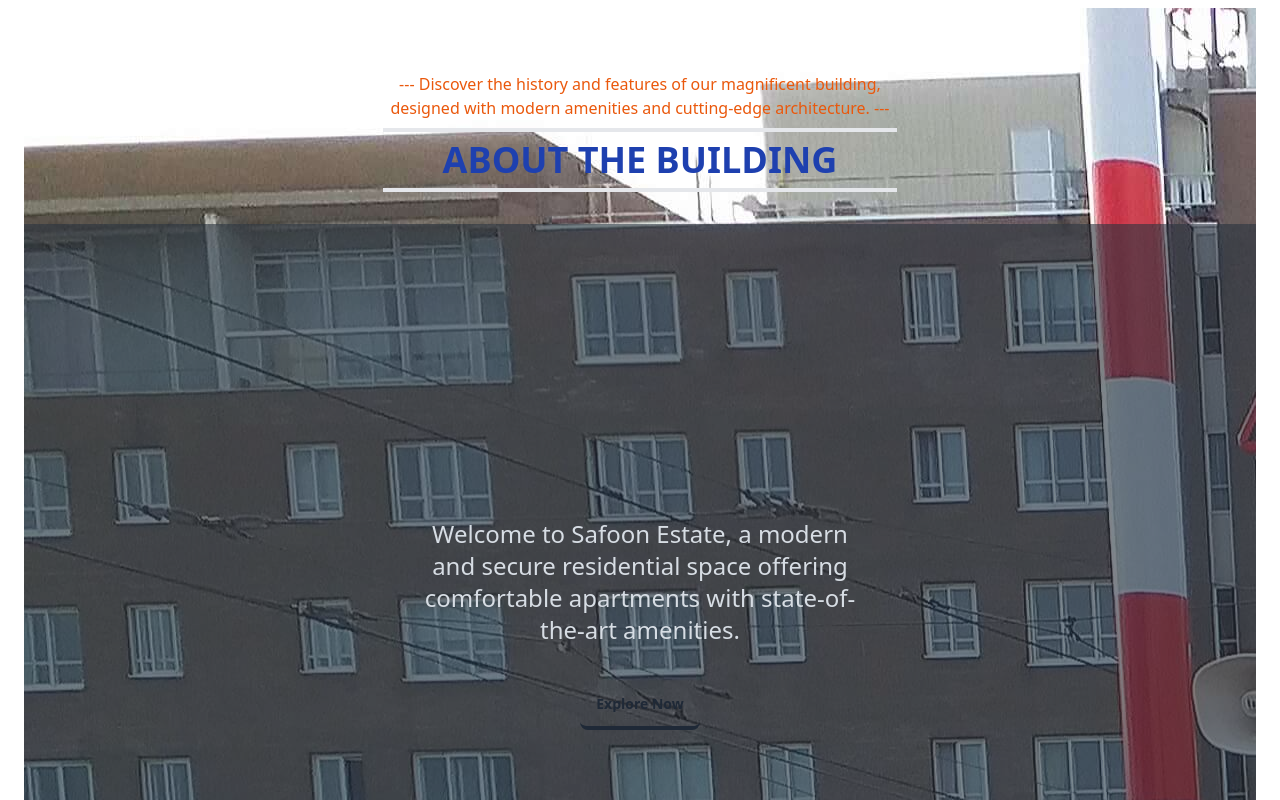
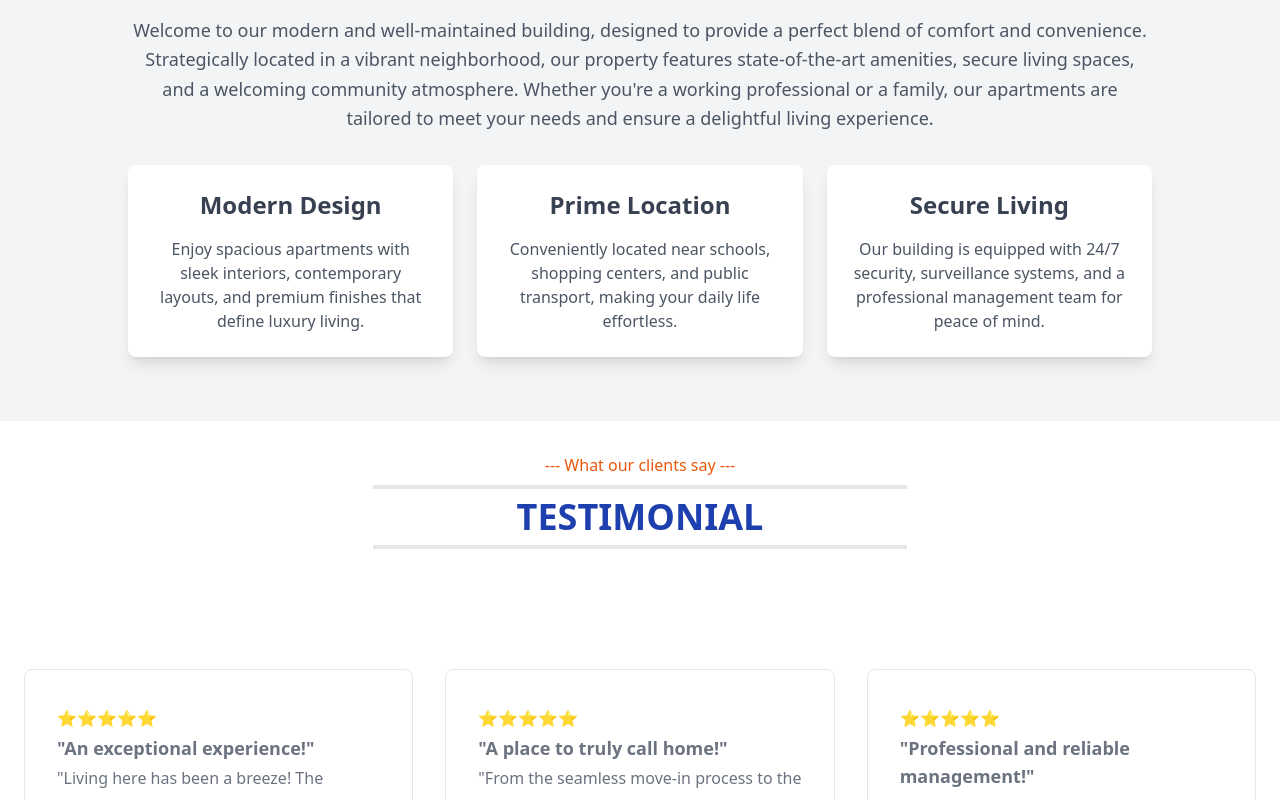
Before and after one commit to Lalonasm/b9a12-client-side, a React (Vite) app: page / in a window 1280 px wide. Shown: the part 1320-2120 px from the top of the page. Built offline with nearby package versions, Linux system fonts and the light colour scheme; no server answers.

Commit message:
home page updated

```diff
--- a/package.json
+++ b/package.json
@@ -13,7 +13,7 @@
     "@tanstack/react-query": "^5.55.2",
     "axios": "^1.7.7",
     "bootstrap": "^5.3.3",
-    "firebase": "^10.13.1",
+    "firebase": "^10.14.1",
     "leaflet": "^1.9.4",
     "localforage": "^1.10.0",
     "match-sorter": "^6.3.4",
@@ -28,7 +28,8 @@
     "react-leaflet": "^4.2.1",
     "react-router-dom": "^6.26.1",
     "react-spinners": "^0.14.1",
-    "sort-by": "^1.2.0",
+    "router-dom": "^3.0.1",
+    "sort-by": "^0.0.2",
     "swiper": "^11.1.12"
   },
   "devDependencies": {
--- a/public/apartments.json
+++ b/public/apartments.json
@@ -153,7 +153,7 @@
   },
   {
     "apartmentImage": "https://media.istockphoto.com/id/640252806/photo/woman-relaxing-on-balcony-holding-cup-of-coffee-or-tea.jpg?s=612x612&w=0&k=20&c=dTjx2Ssa95wKVTH3GJHMBAdzI4rhAi-oc1tCPeZdJOs=",
-    "floorNo":20 ,
+    "floorNo": 20,
     "blockName": "J",
     "apartmentNo": "120",
     "rent": 1350,
--- a/src/Pages/Apartments/Apartments.jsx
+++ b/src/Pages/Apartments/Apartments.jsx
@@ -8,20 +8,22 @@
 import useAxiosSecure from '../../hooks/useAxiosSecure'
 import { Helmet } from 'react-helmet-async'
 import { useQuery } from '@tanstack/react-query'
+import useAxiosRegular from '../../hooks/useAxiosRegular'
 // import Card from './Card'
 // import Container from '../Shared/Container'
 // import Heading from '../Shared/Heading'
 // import LoadingSpinner from '../Shared/LoadingSpinner'
 
 const Apartments = () => {
-    const axiosSecure = useAxiosSecure()
+    // const axiosSecure = useAxiosSecure()
+    const axiosRegular = useAxiosRegular()
 
 
     const { data: apartments = [], isLoading } = useQuery(
         {
             queryKey: ['apartments'],
             queryFn: async () => {
-                const { data } = await axiosSecure.get('/apartments');
+                const { data } = await axiosRegular.get('/apartments');
                 // console.log(data);
                 return data
             }
--- a/src/Pages/Home/AboutTheBuilding/AboutTheBuilding.jsx
+++ b/src/Pages/Home/AboutTheBuilding/AboutTheBuilding.jsx
@@ -1,62 +1,110 @@
-import DivisionTitle from "../../../components/DivisionTitle/DivisionTitle";
-import feature from '../../../assets/image/feature.jpg';
-import feature2 from '../../../assets/image/feature2.jpg';
-import feature3 from '../../../assets/image/feature3.png';
+// import DivisionTitle from "../../../components/DivisionTitle/DivisionTitle";
+// import feature from '../../../assets/image/feature.jpg';
+// import feature2 from '../../../assets/image/feature2.jpg';
+// import feature3 from '../../../assets/image/feature3.png';
 
 
-import './AboutTheBuilding.css'
-{/* <link rel="stylesheet" href="./AboutTheBuilding.css" /> */ }
+// import './AboutTheBuilding.css'
+// {/* <link rel="stylesheet" href="./AboutTheBuilding.css" /> */ }
 
-const AboutTheBuilding = () => {
-  return (
-    <div class=" container px-6 py-10 mx-auto">
-      <section class="about-item bg-fixed pt-8 my-20">
-        {/* <div class="text-center mb-8">
-          <h2 class="text-4xl font-bold text-gray-800 mb-4">About the Building</h2>
-          <p class="text-gray-600 text-lg max-w-2xl mx-auto">
-            Discover the history and features of our magnificent building, designed with modern amenities and cutting-edge architecture.
-          </p>
-        </div> */}
-        <DivisionTitle title={'About the Building'} subTitle={'Discover the history and features of our magnificent building, designed with modern amenities and cutting-edge architecture.'} ></DivisionTitle>
+// const AboutTheBuilding = () => {
+//   return (
+//     <div class=" container px-6 py-10 mx-auto">
+//       <section class="about-item bg-fixed pt-8 my-20">
+//         {/* <div class="text-center mb-8">
+//           <h2 class="text-4xl font-bold text-gray-800 mb-4">About the Building</h2>
+//           <p class="text-gray-600 text-lg max-w-2xl mx-auto">
+//             Discover the history and features of our magnificent building, designed with modern amenities and cutting-edge architecture.
+//           </p>
+//         </div> */}
+//         <DivisionTitle title={'About the Building'} subTitle={'Discover the history and features of our magnificent building, designed with modern amenities and cutting-edge architecture.'} ></DivisionTitle>
 
-        {/* <div className="md:flex bg-slate-500 bg-opacity-40  justify-center items-center pb-20 pt-12 px-36">
-          <div>
-            <img className="rounded" src={feature} alt="" />
-          </div>
-          <div className="md:ml-10">
+//         {/* <div className="md:flex bg-slate-500 bg-opacity-40  justify-center items-center pb-20 pt-12 px-36">
+//           <div>
+//             <img className="rounded" src={feature} alt="" />
+//           </div>
+//           <div className="md:ml-10">
 
 
-            <p className="text-white">
+//             <p className="text-white">
 
-              Welcome to Safoon Estate, a modern and secure residential space offering comfortable apartments with state-of-the-art amenities. </p>
-            <button className="btn btn-outline border-0 border-b-4 mt-4">Explore Now</button>
-          </div>
+//               Welcome to Safoon Estate, a modern and secure residential space offering comfortable apartments with state-of-the-art amenities. </p>
+//             <button className="btn btn-outline border-0 border-b-4 mt-4">Explore Now</button>
+//           </div>
 
 
 
 
-        </div> */}
-        <div
-          className="hero min-h-screen"
-          style={{
-            // backgroundImage: "url(https://img.daisyui.com/images/stock/photo-1507358522600-9f71e620c44e.webp)",
-            backgroundImage: { feature2 },
-          }}>
-          <div className="hero-overlay bg-opacity-60"></div>
-          <div className="hero-content text-neutral-content text-center">
-            <div className="max-w-md">
-              {/* <h1 className="mb-5 text-5xl font-bold">Hello there</h1> */}
-              <p className="mb-5 text-2xl">
-                Welcome to Safoon Estate, a modern and secure residential space offering comfortable apartments with state-of-the-art amenities.
-              </p>
-              {/* <button className="btn btn-primary">Get Started</button> */}
-              <button className="btn btn-outline border-0  hover:bg-blue-600  border-b-4 mt-4">Explore Now</button>
-            </div>
+//         </div> */}
+//         <div
+//           className="hero min-h-screen"
+//           style={{
+//             // backgroundImage: "url(https://img.daisyui.com/images/stock/photo-1507358522600-9f71e620c44e.webp)",
+//             backgroundImage: { feature2 },
+//           }}>
+//           <div className="hero-overlay bg-opacity-60"></div>
+//           <div className="hero-content text-neutral-content text-center">
+//             <div className="max-w-md">
+//               {/* <h1 className="mb-5 text-5xl font-bold">Hello there</h1> */}
+//               <p className="mb-5 text-2xl">
+//                 Welcome to Safoon Estate, a modern and secure residential space offering comfortable apartments with state-of-the-art amenities.
+//               </p>
+//               {/* <button className="btn btn-primary">Get Started</button> */}
+//               <button className="btn btn-outline border-0  hover:bg-blue-600  border-b-4 mt-4">Explore Now</button>
+//             </div>
+//           </div>
+//         </div>
+//       </section >
+//     </div >
+//   );
+// };
+
+// export default AboutTheBuilding;
+import React from 'react';
+
+const AboutBuilding = () => {
+  return (
+    <section className="bg-gray-100 hover:bg-blue-600 bg-fixed py-16 px-6 md:px-12"
+    // style={{
+    //   backgroundImage: "url(https://img.daisyui.com/images/stock/photo-1507358522600-9f71e620c44e.webp)",
+    //   backgroundImage: { feature2 },
+    // }}
+    >
+      <div className="max-w-5xl mx-auto text-center">
+        <h2 className="text-4xl font-bold text-gray-800 mb-6">About Our Building</h2>
+        <p className="text-lg text-gray-600 leading-relaxed mb-8">
+          Welcome to our modern and well-maintained building, designed to provide a perfect blend of comfort and convenience.
+          Strategically located in a vibrant neighborhood, our property features state-of-the-art amenities, secure living spaces,
+          and a welcoming community atmosphere. Whether you're a working professional or a family, our apartments are tailored to meet
+          your needs and ensure a delightful living experience.
+        </p>
+
+        <div className="grid grid-cols-1 md:grid-cols-3 gap-6">
+          {/* Feature 1 */}
+          <div className="bg-white shadow-lg rounded-lg p-6">
+            <h3 className="text-2xl font-semibold text-gray-700 mb-4">Modern Design</h3>
+            <p className="text-gray-600">
+              Enjoy spacious apartments with sleek interiors, contemporary layouts, and premium finishes that define luxury living.
+            </p>
+          </div>
+          {/* Feature 2 */}
+          <div className="bg-white shadow-lg rounded-lg p-6">
+            <h3 className="text-2xl font-semibold text-gray-700 mb-4">Prime Location</h3>
+            <p className="text-gray-600">
+              Conveniently located near schools, shopping centers, and public transport, making your daily life effortless.
+            </p>
+          </div>
+          {/* Feature 3 */}
+          <div className="bg-white shadow-lg rounded-lg p-6">
+            <h3 className="text-2xl font-semibold text-gray-700 mb-4">Secure Living</h3>
+            <p className="text-gray-600">
+              Our building is equipped with 24/7 security, surveillance systems, and a professional management team for peace of mind.
+            </p>
           </div>
         </div>
-      </section >
-    </div >
+      </div>
+    </section >
   );
 };
 
-export default AboutTheBuilding;
+export default AboutBuilding;
--- a/src/Pages/Home/OurTeam/OurTeam.jsx
+++ b/src/Pages/Home/OurTeam/OurTeam.jsx
@@ -4,7 +4,7 @@
 const OurTeam = () => {
     return (
         <div>
-            <DivisionTitle title={'Our Executive Team'} subTitle={'Lorem ipsum dolor sit amet consectetur adipisicing elit. Illo incidunt ex placeat modi magni quia error alias, adipisci rem similique, at omnis eligendi optio eos harum'}></DivisionTitle>
+            <DivisionTitle title={'Our Executive Team'} subTitle={'Our Executive Team is a dynamic group of visionaries, strategists, and industry leaders dedicated to driving innovation and delivering excellence. With diverse expertise and a shared commitment to success, they oversee every aspect of our organization to ensure sustainable growth and exceptional performance.'}></DivisionTitle>
             <section class="bg-white dark:bg-gray-900">
                 <div class="container px-6 py-10 mx-auto">
                     {/* <h1 class="text-2xl font-semibold text-center text-gray-800 capitalize lg:text-3xl dark:text-white">Our Executive Team</h1>
--- a/src/Pages/Home/Testimonial/Testimonial.jsx
+++ b/src/Pages/Home/Testimonial/Testimonial.jsx
@@ -17,60 +17,65 @@
                     </p> */}
 
                     <section class="grid grid-cols-1 gap-8 mt-8 xl:mt-12 lg:grid-cols-2 xl:grid-cols-3">
-                        <div class="p-8 border rounded-lg dark:border-gray-700">
-                            <p class="leading-loose text-gray-500 dark:text-gray-400">
-                                “Lorem ipsum dolor sit amet, consectetur adipisicing elit. Tempore quibusdam ducimus libero ad
-                                tempora doloribus expedita laborum saepe voluptas perferendis delectus assumenda rerum, culpa
-                                aperiam dolorum, obcaecati corrupti aspernatur a.”.
+                        <div class="p-8 border rounded-lg hover:bg-blue-600  dark:border-gray-700">
+                            <p class="leading-loose text-gray-500 hover:text-white dark:text-gray-400">
+                                ⭐️⭐️⭐️⭐️⭐️ <br />
+                                <p className="text-lg font-bold">
+
+                                    "An exceptional experience!"
+                                </p>
+                                "Living here has been a breeze! The management team is always responsive, and the facilities are top-notch. I love how organized and well-maintained everything is. Highly recommended!".
                             </p>
 
-                            <div class="flex items-center mt-8 -mx-2">
+                            <div class="flex items-center  mt-8 -mx-2">
                                 <img class="object-cover mx-2 rounded-full w-14 shrink-0 h-14 ring-4 ring-gray-300 dark:ring-gray-700" src="https://images.unsplash.com/photo-1570295999919-56ceb5ecca61?ixlib=rb-1.2.1&ixid=MnwxMjA3fDB8MHxwaG90by1wYWdlfHx8fGVufDB8fHx8&auto=format&fit=crop&w=880&q=80" alt="" />
 
-                                <div class="mx-2">
-                                    <h1 class="font-semibold text-gray-800 dark:text-white">Robert</h1>
-                                    <span class="text-sm text-gray-500">CTO, Robert Consultency</span>
+                                <div class="mx-2 ">
+                                    <h1 class="font-semibold text-gray-800 hover:text-white dark:text-white">Robert</h1>
+                                    <span class="text-sm text-gray-500 hover:text-white">CTO, Robert Consultency</span>
                                 </div>
                             </div>
                         </div>
 
-                        <div class="p-8 border rounded-lg dark:border-gray-700">
-                            <p class="leading-loose text-gray-500 dark:text-gray-400">
-                                “Lorem ipsum dolor sit amet, consectetur adipisicing elit. Tempore quibusdam ducimus libero ad
-                                tempora doloribus expedita laborum saepe voluptas perferendis delectus assumenda rerum, culpa
-                                aperiam dolorum, obcaecati corrupti aspernatur a.”.
+                        <div class="p-8 border rounded-lg dark:border-gray-700 hover:bg-blue-600">
+                            <p class="leading-loose text-gray-500 dark:text-gray-400 hover:text-white">
+                                ⭐️⭐️⭐️⭐️⭐️
+                                <br />
+                                <p className="text-lg font-bold"> "A place to truly call home!"</p>
+                                "From the seamless move-in process to the friendly staff, this building offers everything I could ever want. The amenities are amazing, and I feel so safe and secure here. Thank you for creating such a welcoming environment!".
                             </p>
 
                             <div class="flex items-center mt-8 -mx-2">
                                 <img class="object-cover mx-2 rounded-full w-14 shrink-0 h-14 ring-4 ring-gray-300 dark:ring-gray-700" src="https://images.unsplash.com/photo-1531590878845-12627191e687?ixlib=rb-1.2.1&ixid=MnwxMjA3fDB8MHxwaG90by1wYWdlfHx8fGVufDB8fHx8&auto=format&fit=crop&w=764&q=80" alt="" />
 
                                 <div class="mx-2">
-                                    <h1 class="font-semibold text-gray-800 dark:text-white">Jeny Doe</h1>
-                                    <span class="text-sm text-gray-500">CEO, Jeny Consultency</span>
+                                    <h1 class="font-semibold text-gray-800 dark:text-white hover:text-white">Jeny Doe</h1>
+                                    <span class="text-sm text-gray-500 hover:text-white">CEO, Jeny Consultency</span>
                                 </div>
                             </div>
                         </div>
 
-                        <div class="p-8 border rounded-lg dark:border-gray-700">
-                            <p class="leading-loose text-gray-500 dark:text-gray-400">
-                                “Lorem ipsum dolor sit amet, consectetur adipisicing elit. Tempore quibusdam ducimus libero ad
-                                tempora doloribus expedita laborum saepe voluptas perferendis delectus assumenda rerum, culpa
-                                aperiam dolorum, obcaecati corrupti aspernatur a.”.
+                        <div class="p-8 border rounded-lg dark:border-gray-700 hover:bg-blue-600">
+                            <p class="leading-loose text-gray-500 dark:text-gray-400 hover:text-white">
+                                ⭐️⭐️⭐️⭐️⭐️
+                                <br />
+                                <p className="text-lg font-bold"> "Professional and reliable management!"</p>
+                                "Whenever I’ve had a concern, the team has been quick to resolve it. The app for managing payments and maintenance requests is super convenient, too. It’s clear they really care about the residents.".
                             </p>
 
                             <div class="flex items-center mt-8 -mx-2">
                                 <img class="object-cover mx-2 rounded-full w-14 shrink-0 h-14 ring-4 ring-gray-300 dark:ring-gray-700" src="https://images.unsplash.com/photo-1488508872907-592763824245?ixlib=rb-1.2.1&ixid=MnwxMjA3fDB8MHxwaG90by1wYWdlfHx8fGVufDB8fHx8&auto=format&fit=crop&w=1470&q=80" alt="" />
 
                                 <div class="mx-2">
-                                    <h1 class="font-semibold text-gray-800 dark:text-white">Ema Watson </h1>
-                                    <span class="text-sm text-gray-500">Marketing Manager at Stech</span>
+                                    <h1 class="font-semibold text-gray-800 dark:text-white hover:text-white">Ema Watson </h1>
+                                    <span class="text-sm text-gray-500 hover:text-white">Marketing Manager at Stech</span>
                                 </div>
                             </div>
                         </div>
                     </section>
                 </div>
-            </section>
-        </div>
+            </section >
+        </div >
     );
 };
 
--- a/src/Shared/Footer/Footer.jsx
+++ b/src/Shared/Footer/Footer.jsx
@@ -8,13 +8,13 @@
                 <div className='flex flex-col items-center text-center'>
                     <div className='flex gap-2 items-center'>
                         <img className='w-auto h-7' src={logo} alt='' />
-                        <span>Safoon Estate</span>
+                        <span className='hover:text-white'>Safoon Estate</span>
                     </div>
 
-                    <div className='flex flex-wrap justify-center mt-6 -mx-4'>
+                    <div className='flex flex-wrap justify-center mt-6 -mx-4 '>
                         <a
                             href='#'
-                            className='mx-4 text-sm text-gray-600 transition-colors duration-300 hover:text-blue-500 '
+                            className='mx-4 text-sm text-gray-600 transition-colors duration-300 hover:text-white '
                             aria-label='Reddit'
                         >
                             {' '}
@@ -23,7 +23,7 @@
 
                         <a
                             href='#'
-                            className='mx-4 text-sm text-gray-600 transition-colors duration-300 hover:text-blue-500 '
+                            className='mx-4 text-sm text-gray-600 transition-colors duration-300 hover:text-white '
                             aria-label='Reddit'
                         >
                             {' '}
@@ -32,7 +32,7 @@
 
                         <a
                             href='#'
-                            className='mx-4 text-sm text-gray-600 transition-colors duration-300 hover:text-blue-500 '
+                            className='mx-4 text-sm text-gray-600 transition-colors duration-300 hover:text-white '
                             aria-label='Reddit'
                         >
                             {' '}
@@ -41,7 +41,7 @@
 
                         <a
                             href='#'
-                            className='mx-4 text-sm text-gray-600 transition-colors duration-300 hover:text-blue-500 '
+                            className='mx-4 text-sm text-gray-600 transition-colors duration-300 hover:text-white '
                             aria-label='Reddit'
                         >
                             {' '}
@@ -50,7 +50,7 @@
 
                         <a
                             href='#'
-                            className='mx-4 text-sm text-gray-600 transition-colors duration-300 hover:text-blue-500 '
+                            className='mx-4 text-sm text-gray-600 transition-colors duration-300 hover:text-white '
                             aria-label='Reddit'
                         >
                             {' '}
@@ -62,18 +62,18 @@
                 <hr className='my-6 border-gray-200 md:my-10 ' />
 
                 <div className='flex flex-col items-center sm:flex-row sm:justify-between'>
-                    <p className='text-sm text-gray-500 '>
+                    <p className='text-sm text-gray-500  hover:text-white'>
                         © Copyright 2024. All Rights Reserved.
                     </p>
 
                     <div className='flex -mx-2'>
                         <a
                             href='#'
-                            className='mx-2 text-gray-600 transition-colors duration-300 hover:text-blue-500 '
+                            className='mx-2 text-gray-600 transition-colors duration-300 hover:text-white '
                             aria-label='Reddit'
                         >
                             <svg
-                                className='w-5 h-5 fill-current'
+                                className='w-5 h-5 fill-current  hover:text-white'
                                 viewBox='0 0 24 24'
                                 fill='none'
                                 xmlns='http://www.w3.org/2000/svg'
@@ -84,11 +84,11 @@
 
                         <a
                             href='#'
-                            className='mx-2 text-gray-600 transition-colors duration-300 hover:text-blue-500 '
+                            className='mx-2 text-gray-600 transition-colors duration-300 hover:text-white '
                             aria-label='Facebook'
                         >
                             <svg
-                                className='w-5 h-5 fill-current'
+                                className='w-5 h-5 fill-current  hover:text-white'
                                 viewBox='0 0 24 24'
                                 fill='none'
                                 xmlns='http://www.w3.org/2000/svg'
@@ -99,7 +99,7 @@
 
                         <a
                             href='#'
-                            className='mx-2 text-gray-600 transition-colors duration-300 hover:text-blue-500 '
+                            className='mx-2 text-gray-600 transition-colors duration-300 hover:text-white '
                             aria-label='Github'
                         >
                             <svg
--- a/src/hooks/useAxiosRegular.jsx
+++ b/src/hooks/useAxiosRegular.jsx
@@ -1,7 +1,11 @@
 import axios from 'axios'
+// import apartment from '../../public/apartments.json'
+// import apartment from '../../public/apartments.json'
 
 export const axiosRegular = axios.create({
-    baseURL: 'https://b9a12-server-side-e3zrv7mot-lalonasms-projects.vercel.app/',
+    baseURL: 'https://b9a12-server-side-fawn.vercel.app',
+    // baseURL: 'https://b9a12-server-side-6rznhe4fu-lalonasms-projects.vercel.app',
+    // baseURL: apartment,
 })
 const useAxiosRegular = () => {
     return axiosRegular;
--- a/src/hooks/useAxiosSecure.jsx
+++ b/src/hooks/useAxiosSecure.jsx
@@ -5,7 +5,7 @@
 import apartment from './../../public/apartments.json'
 
 export const axiosSecure = axios.create({
-  baseURL:  apartment ,
+  baseURL: apartment,
   withCredentials: true,
 })
 const useAxiosSecure = () => {
```
Also changed, not shown: 1 other file (tests, documents, lock files or other folders).
